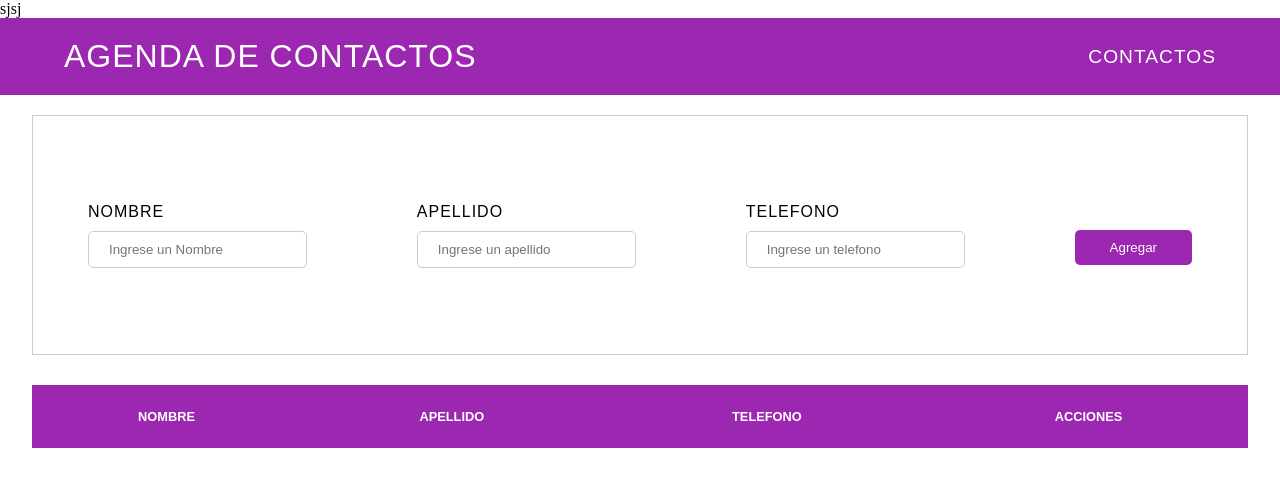
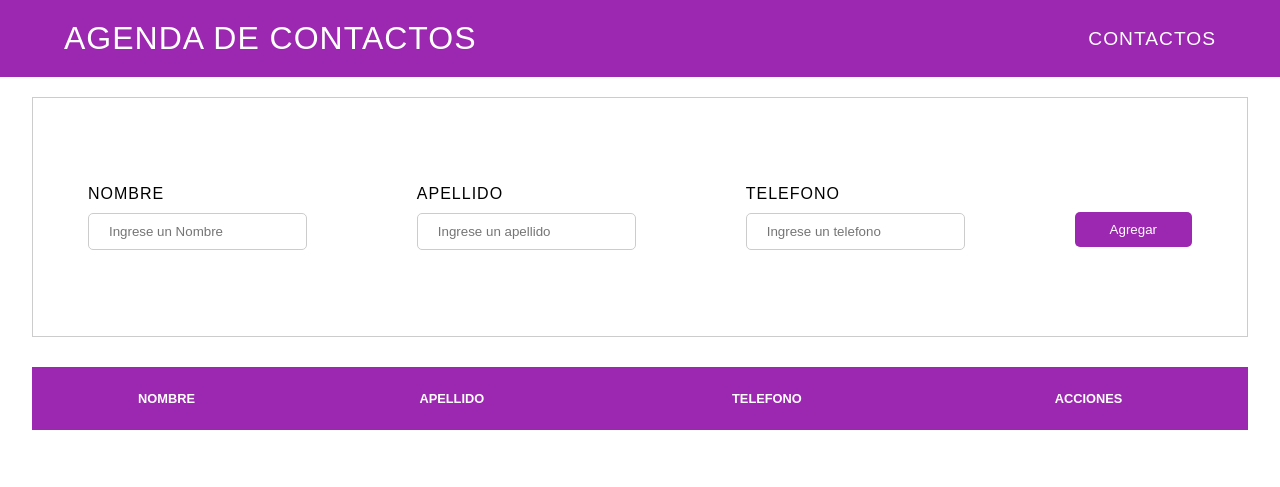
Before and after one commit to maximiliano-20/Agenda-de-Contactos, a PHP site: page / in a window 1280 px wide. Shown: the top 487 px of the page. Run offline with PHP 8.4, Linux system fonts and the light colour scheme; lists and menus that the app fills with data are empty.

Commit message:
Arreglando error de index

```diff
--- a/index.php
+++ b/index.php
@@ -3,13 +3,13 @@
 <head>
 	<meta charset="utf-8">
 	<title>Agenda de Contactos</title>
+	<meta name="viewport" content="width=device-width, initial-scale=1.0">
 	<link rel="stylesheet" type="text/css" href="css/styles.css">
 </head>
 <body>
 
 
 
-<header>sjsj</header>
 <header class="header">
 
 	<nav class="menu">
@@ -34,7 +34,7 @@
 
 	<div class="formulario-contenedor">
 
-		<form id="formulario" class="formulario"  method="POST"  action="php/agregar-contacto.php">
+		<form id="formulario" class="formulario"  method="POST" action="php/agregar-contacto.php">
 
 			<div class="input-caja">
 				<label>Nombre</label>
@@ -73,11 +73,16 @@
   	  </thead>
 
 
+      <tbody id="contacto-html">
+
+
+      </tbody>
+
   	</table>
 
   </div>
 
 
-
+<script type="text/javascript" src="js/app.js"></script>
 </body>
 </html>
```
